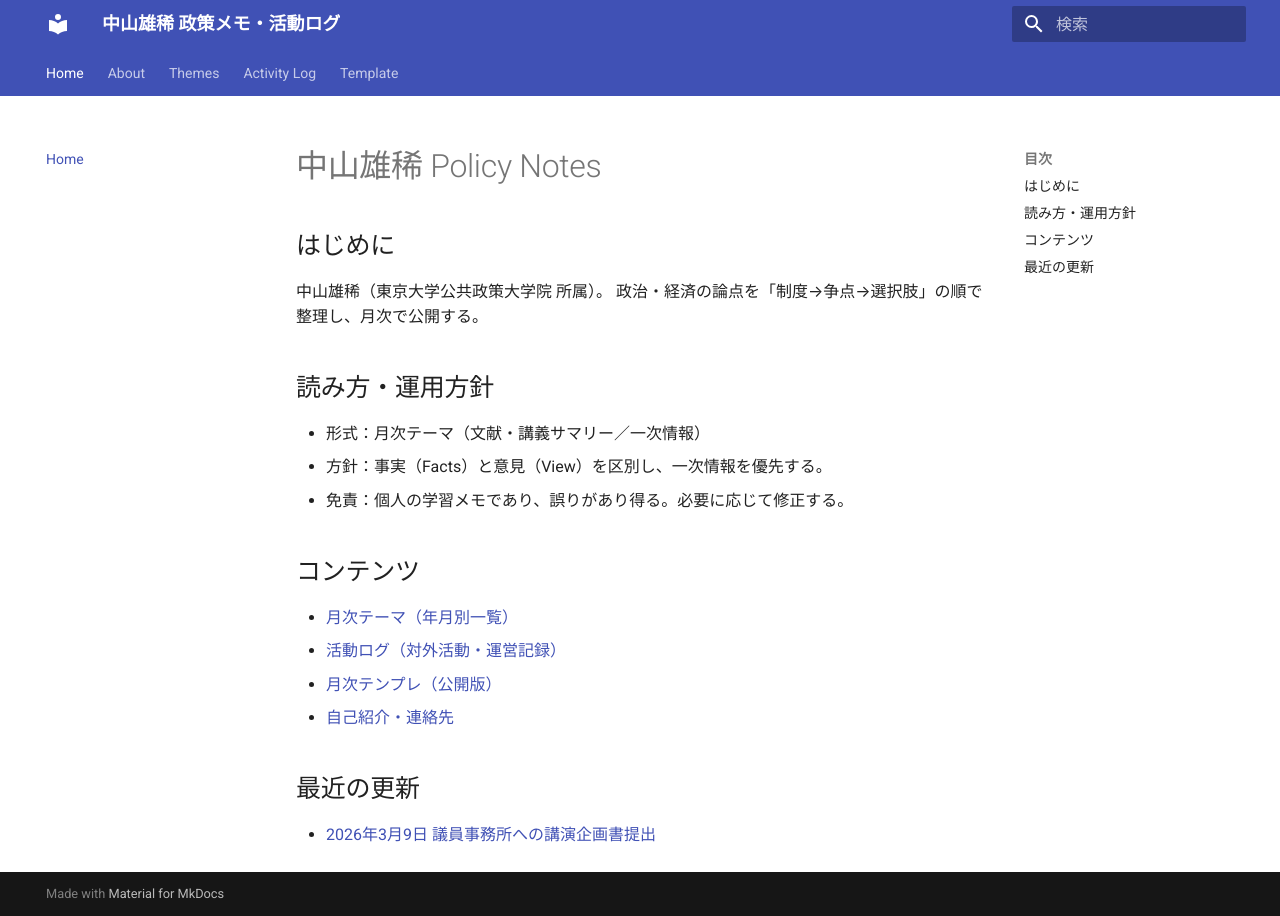
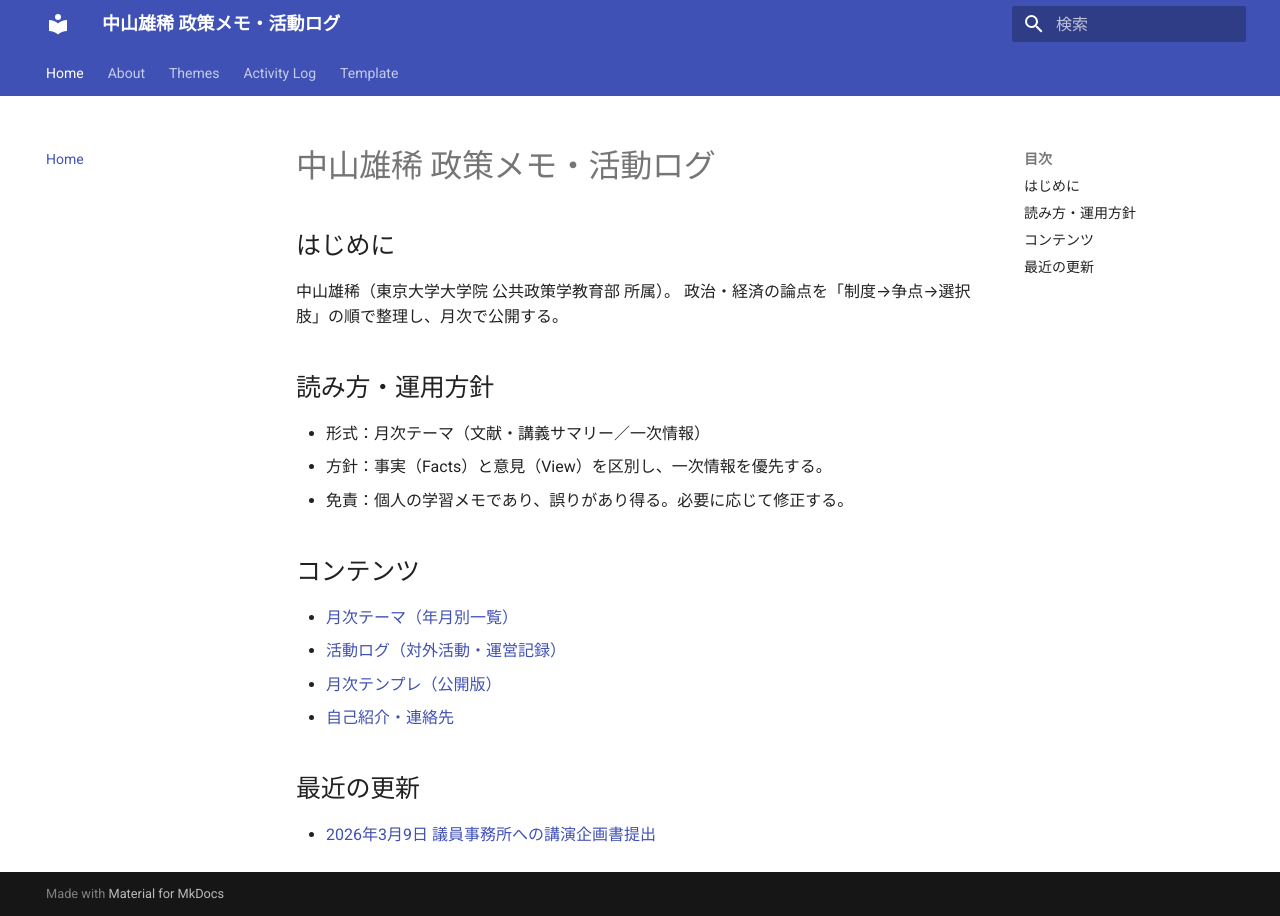
Before and after one commit to yu-ki-nakayama/policy-notes, an MkDocs documentation site: the page built from docs/index.md, in a window 1280 px wide. Built offline with MkDocs 1.6.1 and Material for MkDocs 9.7.7, drawn with Linux system fonts in a browser that asks for light colours.

Commit message:
Update index.md

```diff
--- a/docs/index.md
+++ b/docs/index.md
@@ -1,7 +1,7 @@
-# 中山雄稀 Policy Notes
+# 中山雄稀 政策メモ・活動ログ
 
 ## はじめに
-中山雄稀（東京大学公共政策大学院 所属）。
+中山雄稀（東京大学大学院 公共政策学教育部 所属）。
 政治・経済の論点を「制度→争点→選択肢」の順で整理し、月次で公開する。
 
 ## 読み方・運用方針
```
